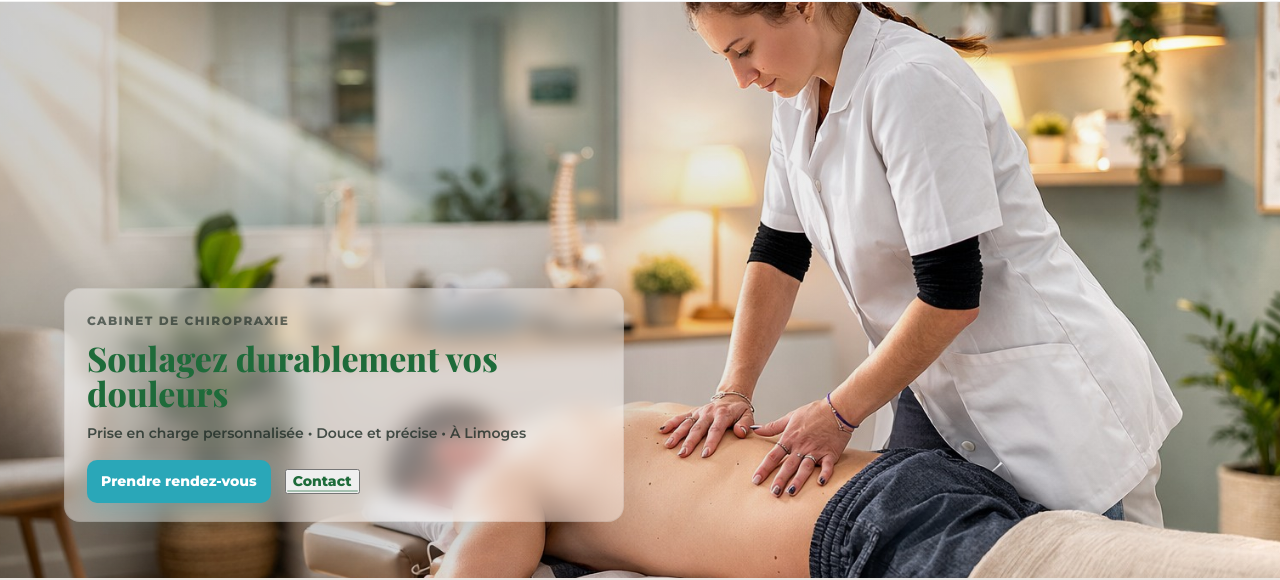
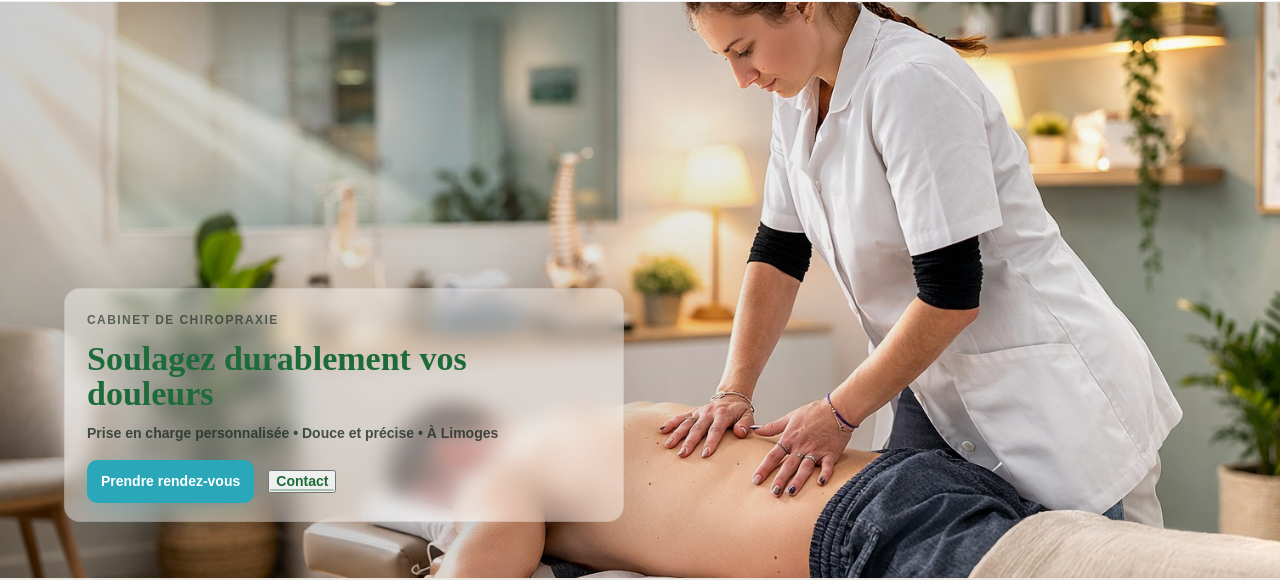
Before and after one commit to bastienhaderle1-debug/Haderl-Carol-Anne-Chiropraxie, a plain HTML site: page Site Laly/index.html in a window 1280 px wide. Shown: the part 75-655 px from the top of the page. Drawn offline with nearby package versions, Linux system fonts and the light colour scheme.

Commit message:
jcizosn,

```diff
--- a/Site Laly/index.html
+++ b/Site Laly/index.html
@@ -24,11 +24,6 @@
     "url":"https://TON-DOMAINE.fr"
   }
   </script>
-
-  <!-- Fonts -->
-  <link rel="preconnect" href="https://fonts.googleapis.com">
-  <link rel="preconnect" href="https://fonts.gstatic.com" crossorigin>
-  <link href="https://fonts.googleapis.com/css2?family=Montserrat:wght@400;600;700;800&family=Playfair+Display:wght@600;700;800&display=swap" rel="stylesheet">
 
   <!-- Font Awesome (icônes) -->
   <link rel="stylesheet" href="https://cdnjs.cloudflare.com/ajax/libs/font-awesome/6.5.0/css/all.min.css">
```
